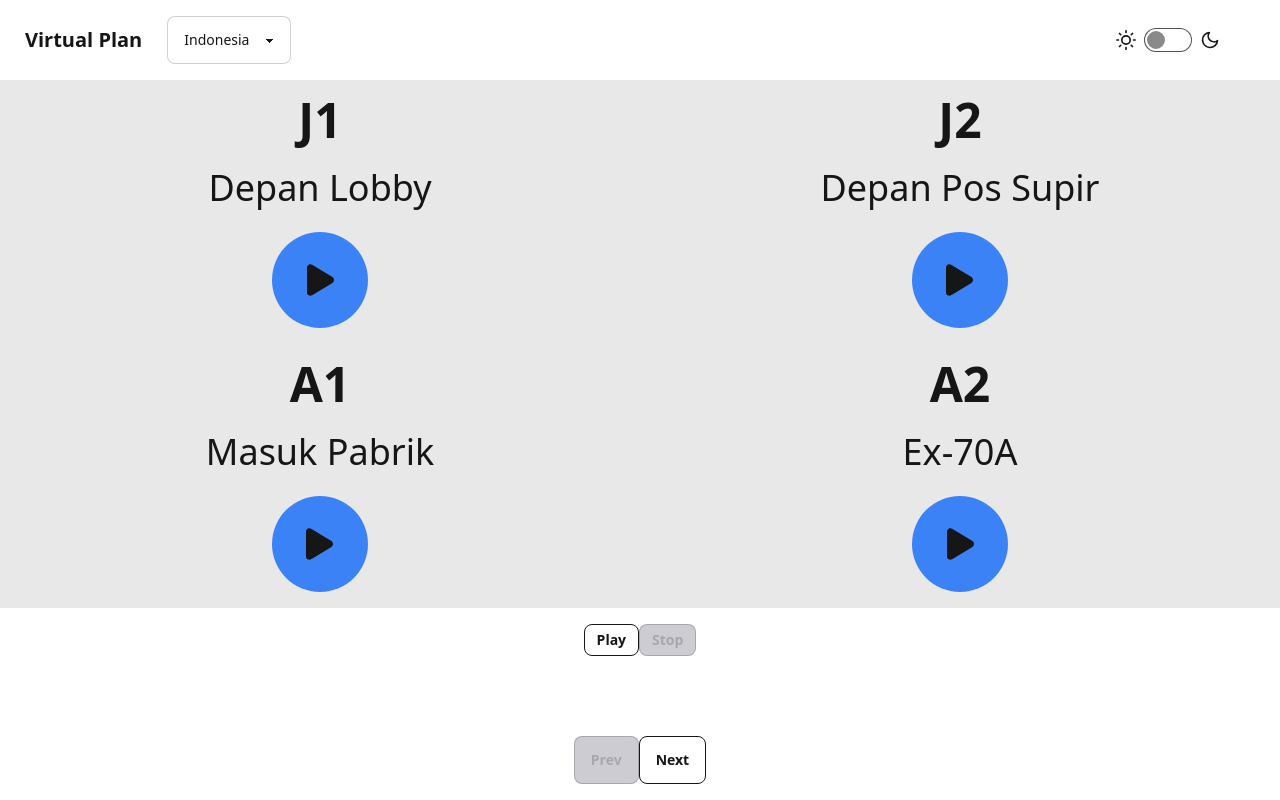
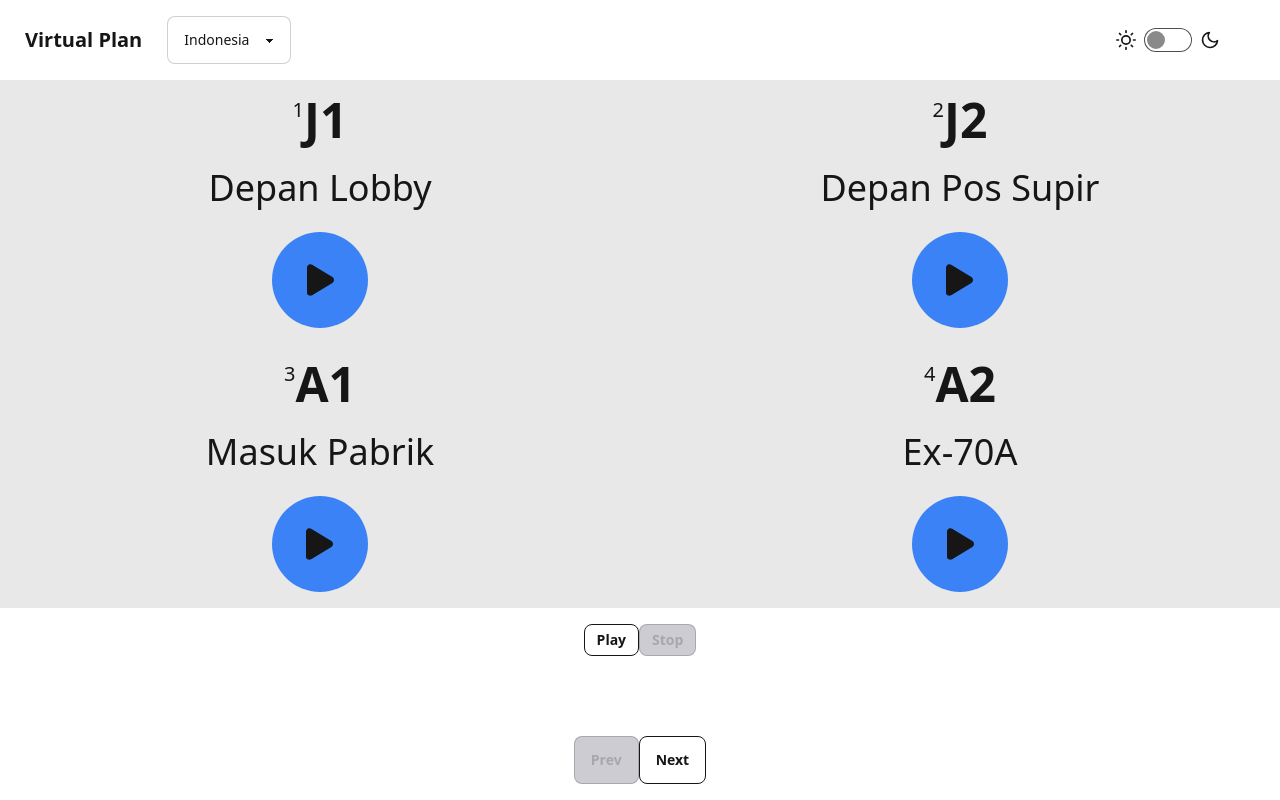
Before and after one commit to MpDevHub/tourplan, a Vue app: page / in a window 1280 px wide. Built offline with nearby package versions, Linux system fonts and the light colour scheme.

Commit message:
add number

```diff
--- a/src/components/Audio.vue
+++ b/src/components/Audio.vue
@@ -357,7 +357,10 @@ const prevPage = () => {
       <div class="hero bg-base-200">
         <div class="hero-content flex-col lg:flex-row">
           <div>
-            <h1 class="text-5xl font-bold">{{ song.title }}</h1>
+            <div class="flex justify-center">
+              <p class="text-xl">{{ index + 1 }}</p>
+              <h1 class="text-5xl font-bold">{{ song.title }}</h1>
+            </div>
             <p class="py-6">
               {{ song.artist }}
             </p>
```
